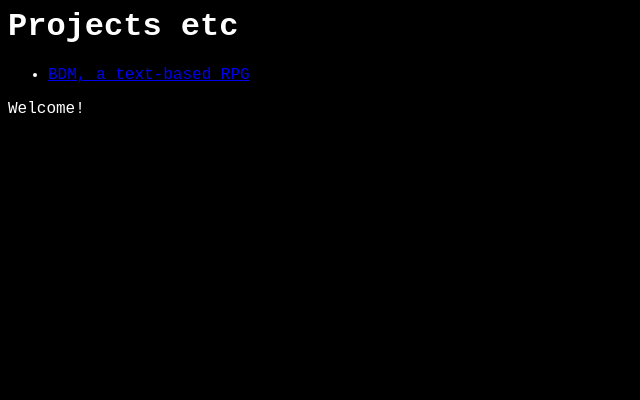
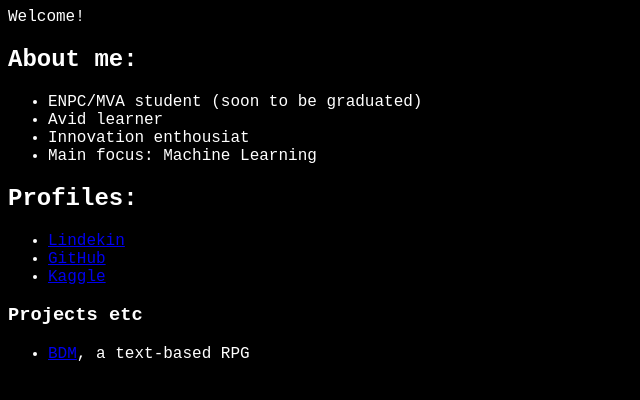
Before and after one commit to LouisDumont/LouisDumont.github.io, a plain HTML site: page index.html in a window 1280 px wide. Shown: the whole page, without its empty margins (0-640 px from the left). Drawn offline with Linux system fonts and the light colour scheme.

Commit message:
feat: add cursus and links to relevant sites

```diff
--- a/index.html
+++ b/index.html
@@ -7,15 +7,28 @@
   </head>
   <body>
     <header>
-      <h1>Projects etc</h1>
+    </header>
+    <p id="top">Welcome!</p>
+    <h2>About me:</h2>
+      <ul>
+        <li>ENPC/MVA student (soon to be graduated)</li>
+        <li>Avid learner</li>
+        <li>Innovation enthousiat</li>
+        <li>Main focus: Machine Learning</li>
+      </ul>
+      <h2>Profiles:</h2>
+      <ul>
+        <li><a href=https://www.linkedin.com/in/louis-dumont-7a5429139>Lindekin</a></li>
+        <li><a href="https://github.com/LouisDumont">GitHub</a></li>
+        <li><a href="https://www.kaggle.com/louisdumont">Kaggle</a></li>
+      </ul>
+      <h3>Projects etc</h3>
       <nav>
         <ul>
           <!-- <li><p><a href="other_page.html#top">Home</a></p></li> -->
-          <li><p><a href="BDM_project/index.html#top">BDM, a text-based RPG</a></p></li>
+          <li><p><a href="BDM_project/index.html#top">BDM</a>, a text-based RPG</p></li>
         </ul>
       </nav>
-    </header>
-    <p id="top">Welcome!</p>
     <!-- <script src='index3.js'></script> -->
   </body>
 </html>
```
